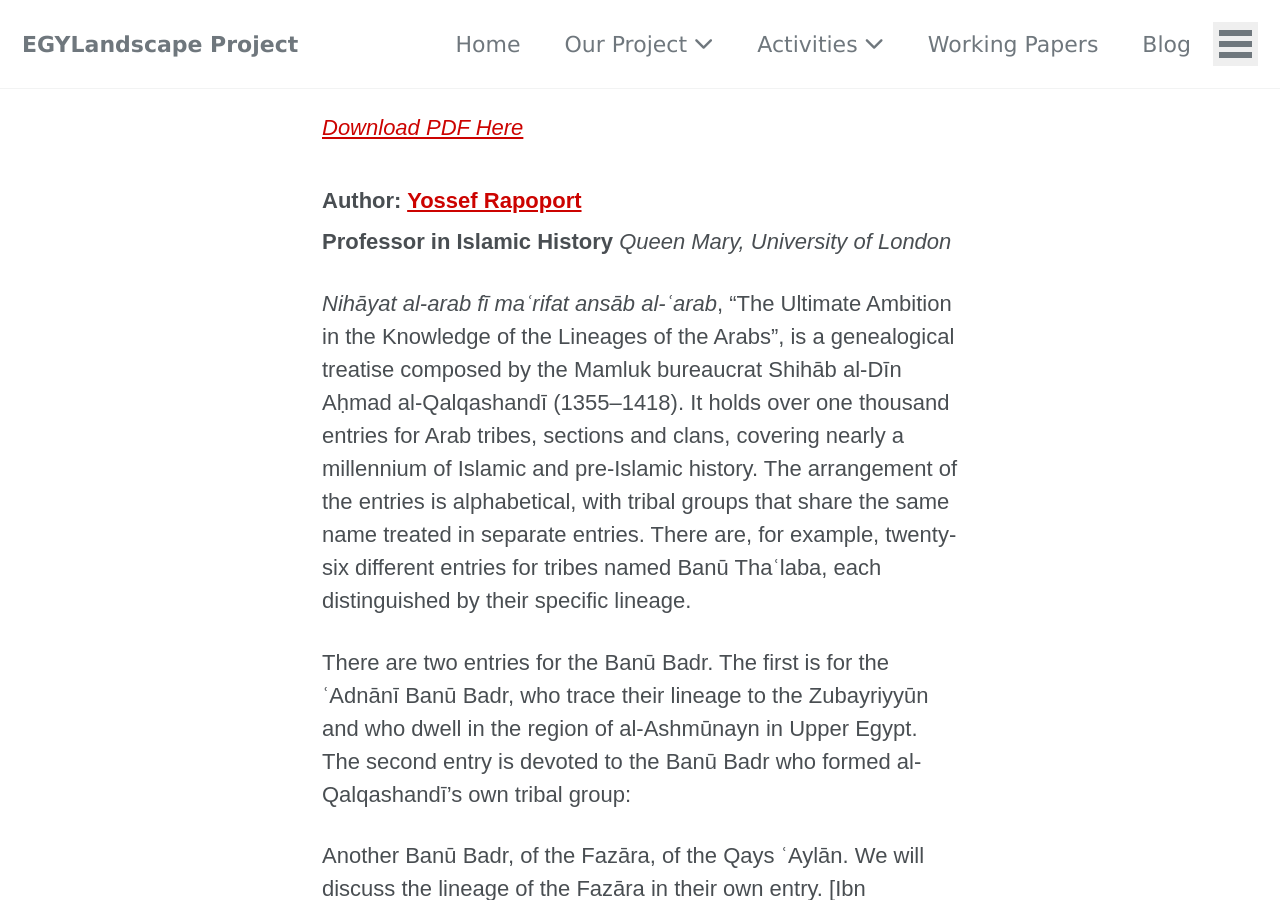
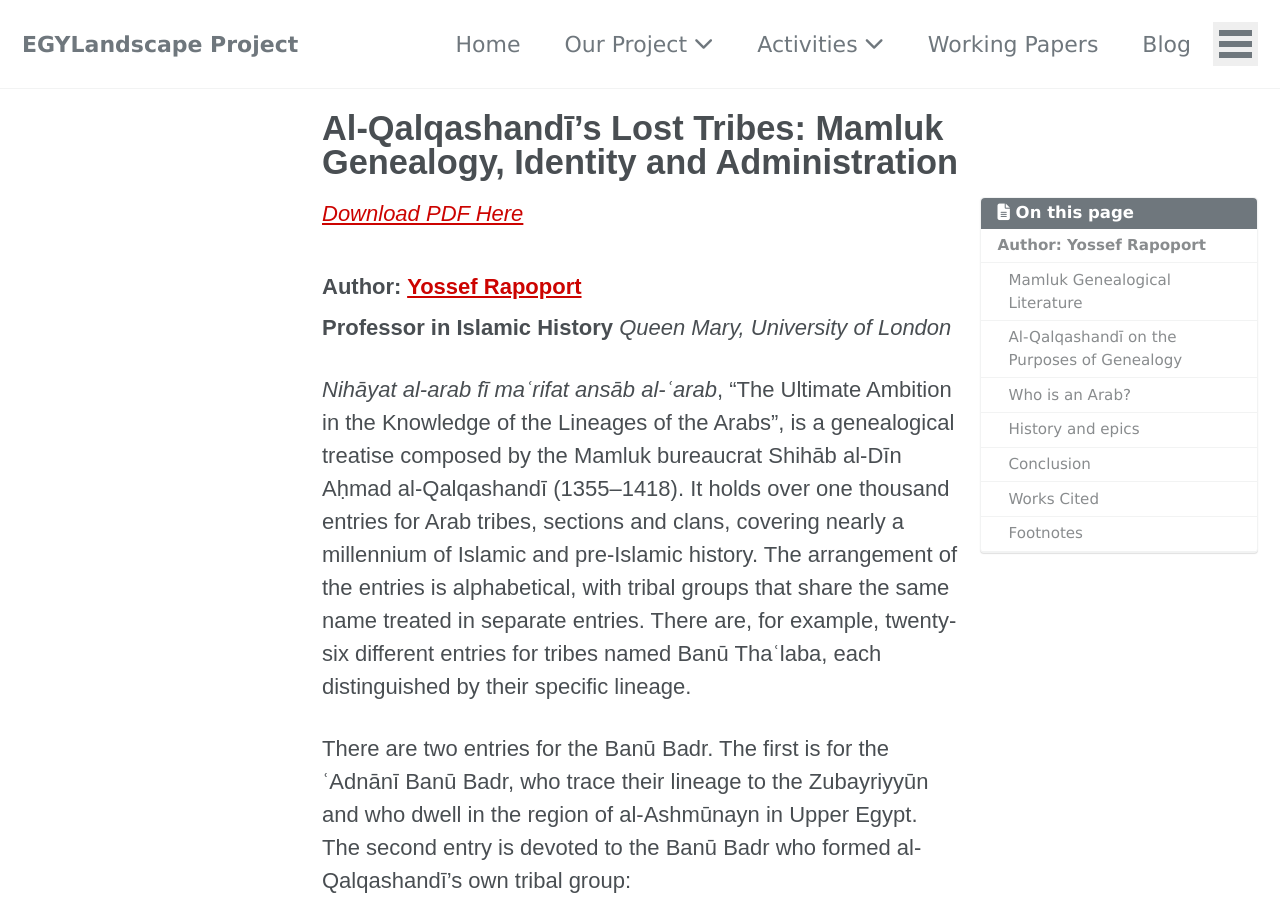
Before and after one commit to mhshaaban/egylandscapeproject.github.io, a Jekyll site: the page built from _papers/April2021_Rapoport.md, in a window 1280 px wide and 900 px high. Built offline with Jekyll 4.4.1, drawn with Linux system fonts in a browser that asks for light colours; cached includes are drawn as plain includes; nearby versions of some CDN libraries; some web fonts are replaced.

Commit message:
Update April2021_Rapoport.md

```diff
--- a/_papers/April2021_Rapoport.md
+++ b/_papers/April2021_Rapoport.md
@@ -1,7 +1,7 @@
 ---
-title: “Al-Qalqashandī's Lost Tribes: Mamluk Genealogy, Identity and Administration”
+title: "Al-Qalqashandī's Lost Tribes: Mamluk Genealogy, Identity and Administration"
 excerpt: "Yossef Rapoport"
-institution: "Queen Mary, University of London"
+institution: "Queen Mary University of London"
 author_profile: false
 type: "Working Paper"
 toc: true
```
